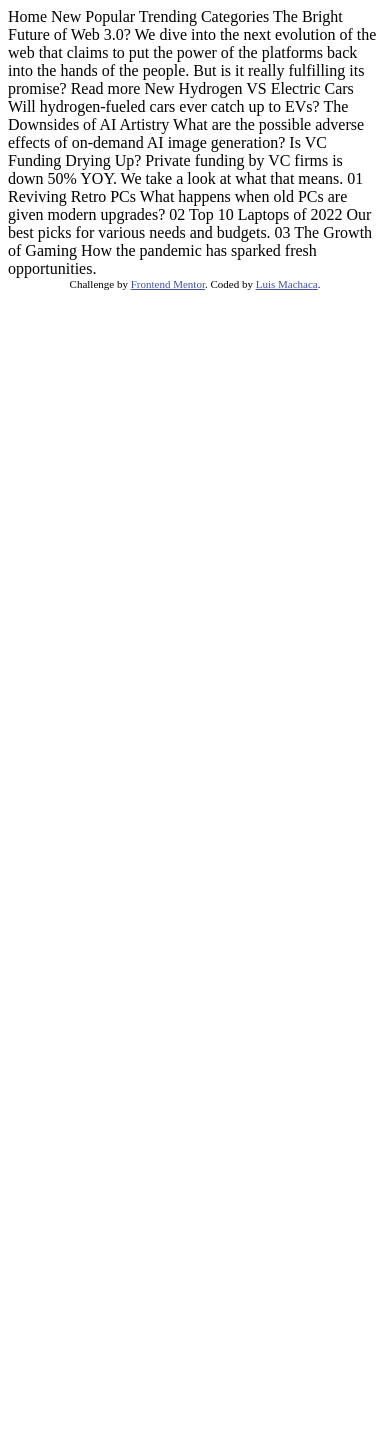
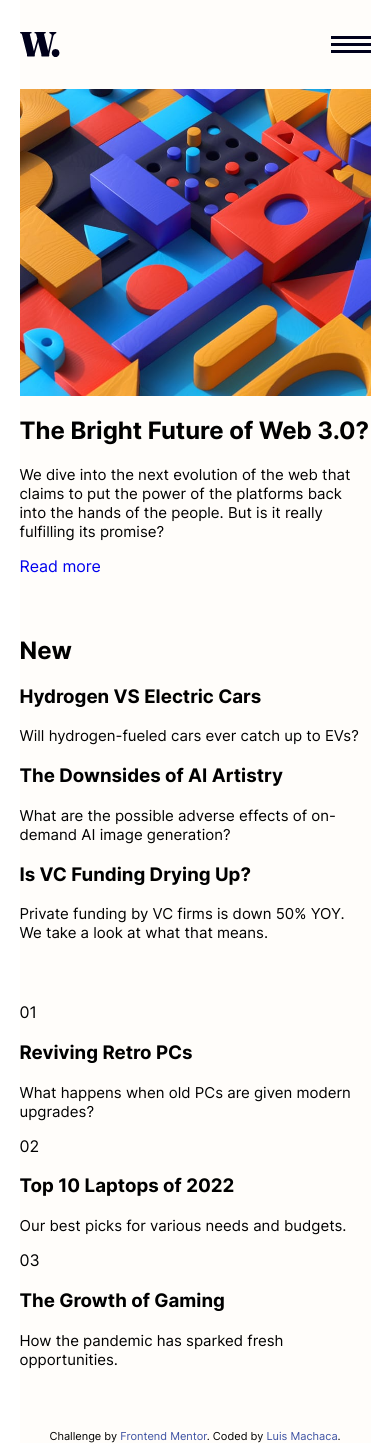
Before and after one commit to luismacode/news-homepage-main, a plain HTML site: page index.html in a window 390 px wide. Before the commit the page ends 844 px from the top, so only its background shows below. Drawn offline with Linux system fonts and the light colour scheme; files whose address does not match are found by name.

Commit message:
basic styles and added layout mobile menu

```diff
--- a/css/styles.css
+++ b/css/styles.css
@@ -1,3 +1,12 @@
+@font-face {
+  font-family: "Inter";
+  src: url(../assets/fonts/Inter-VariableFont.woff) format("woff"),
+    url(../assets/fonts/Inter-VariableFont.woff2) format("woff2");
+  font-weight: 100 900;
+  font-style: normal;
+  font-display: swap;
+}
+
 html {
   font-size: 10px;
 }
@@ -8,11 +17,107 @@ html {
 }
 body {
   font-size: 1.6rem;
+  margin: 0;
 }
-.attribution {
+p {
+  font-size: 1.5rem;
+}
+figure {
+  margin: 0;
+}
+img {
+  display: block;
+  max-width: 100%;
+}
+ul {
+  margin: 0;
+  list-style: none;
+}
+li {
+  padding-left: 0;
+}
+a {
+  text-decoration: none;
+}
+:root {
+  --soft-orange: hsl(35, 77%, 62%);
+  --soft-red: hsl(5, 85%, 63%);
+  --off-white: hsl(36, 100%, 99%);
+  --grayish-blue: hsl(233, 8%, 79%);
+  --dark-grayish-blue: hsl(236, 13%, 42%);
+  --very-dark-blue: hsl(240, 100%, 5%);
+  --very-dark-blue-transparency: hsl(240, 100%, 5%, 0.6);
+  --font-inter: "Inter", sans-serif;
+}
+
+.font-regular {
+  font-weight: 400;
+}
+.font-bold {
+  font-weight: 700;
+}
+.font-extrabold {
+  font-weight: 800;
+}
+.wrapper {
+  width: min(90%, 120rem);
+}
+.mx-auto {
+  margin-left: auto;
+  margin-right: auto;
+}
+.mb-6 {
+  margin-bottom: 6rem;
+}
+
+.homepage {
+  font-family: var(--font-inter);
+  background-color: var(--off-white);
+  min-height: 100vh;
+}
+
+.header {
+  display: flex;
+  align-items: center;
+  justify-content: space-between;
+  padding: 2em 0 2em 0;
+}
+.nav__menu {
+  display: none;
+  position: fixed;
+  width: 100vw;
+  height: 100vh;
+  background-color: var(--very-dark-blue-transparency);
+  top: 0;
+  left: 0;
+}
+.menu {
+  position: absolute;
+  background-color: var(--off-white);
+  width: 65%;
+  right: 0;
+  height: inherit;
+  padding-top: 10rem;
+  padding-left: 2rem;
+}
+.menu__item {
+  margin-bottom: 2.5rem;
+}
+.menu__link {
+  color: var(--dark-grayish-blue);
+  font-size: 1.65rem;
+  font-weight: 700;
+}
+.icon-close {
+  position: absolute;
+  top: 1.6em;
+  right: 1.3em;
+  z-index: 2;
+}
+.footer {
   font-size: 11px;
   text-align: center;
 }
-.attribution a {
+.attribution {
   color: hsl(228, 45%, 44%);
 }
--- a/index.html
+++ b/index.html
@@ -14,34 +14,111 @@
     <link rel="stylesheet" href="./css/styles.css" />
   </head>
   <body>
-    <header class="header"></header>
+    <div class="homepage wrapper mx-auto">
+      <header class="header">
+        <figure>
+          <img
+            src="./assets/images/logo.svg"
+            alt="logo"
+            width="40"
+            height="25"
+          />
+        </figure>
+        <nav class="nav">
+          <img src="./assets/images/icon-menu.svg" alt="menu" />
+          <div class="nav__menu">
+            <img
+              class="icon-close"
+              src="./assets/images/icon-menu-close.svg"
+              alt="icon-close"
+            />
+            <ul class="menu">
+              <li class="menu__item">
+                <a class="menu__link" href="#">Home</a>
+              </li>
+              <li class="menu__item"><a class="menu__link" href="#">New</a></li>
+              <li class="menu__item">
+                <a class="menu__link" href="#">Popular</a>
+              </li>
+              <li class="menu__item">
+                <a class="menu__link" href="#">Trending</a>
+              </li>
+              <li class="menu__item">
+                <a class="menu__link" href="#">Categories</a>
+              </li>
+            </ul>
+          </div>
+        </nav>
+      </header>
       <main class="main">
-      Home New Popular Trending Categories The Bright Future of Web 3.0? We dive
-      into the next evolution of the web that claims to put the power of the
-      platforms back into the hands of the people. But is it really fulfilling
-      its promise? Read more New Hydrogen VS Electric Cars Will hydrogen-fueled
-      cars ever catch up to EVs? The Downsides of AI Artistry What are the
-      possible adverse effects of on-demand AI image generation? Is VC Funding
-      Drying Up? Private funding by VC firms is down 50% YOY. We take a look at
-      what that means. 01 Reviving Retro PCs What happens when old PCs are given
-      modern upgrades? 02 Top 10 Laptops of 2022 Our best picks for various
-      needs and budgets. 03 The Growth of Gaming How the pandemic has sparked
-      fresh opportunities.
+        <section class="banner mb-6">
+          <img alt="banner" src="./assets/images/image-web-3-mobile.jpg" />
+          <div>
+            <h1 class="banner__title">The Bright Future of Web 3.0?</h1>
+            <p class="banner__text">
+              We dive into the next evolution of the web that claims to put the
+              power of the platforms back into the hands of the people. But is
+              it really fulfilling its promise?
+            </p>
+            <a class="button" href="#">Read more</a>
+          </div>
+        </section>
+        <section class="news mb-6">
+          <h2 class="news__title">New</h2>
+          <article class="post">
+            <h3 class="post__title">Hydrogen VS Electric Cars</h3>
+            <p>Will hydrogen-fueled cars ever catch up to EVs?</p>
+          </article>
+          <article class="post">
+            <h3 class="post__title">The Downsides of AI Artistry</h3>
+            <p>
+              What are the possible adverse effects of on-demand AI image
+              generation?
+            </p>
+          </article>
+          <article class="post">
+            <h3 class="post__title">Is VC Funding Drying Up?</h3>
+            <p>
+              Private funding by VC firms is down 50% YOY. We take a look at
+              what that means.
+            </p>
+          </article>
+        </section>
+        <div class="features mb-6">
+          <article class="card">
+            <span>01</span>
+            <h3>Reviving Retro PCs</h3>
+            <p>What happens when old PCs are given modern upgrades?</p>
+          </article>
+          <article class="card">
+            <span>02</span>
+            <h3>Top 10 Laptops of 2022</h3>
+            <p>Our best picks for various needs and budgets.</p>
+          </article>
+          <article class="card">
+            <span>03</span>
+            <h3>The Growth of Gaming</h3>
+            <p>How the pandemic has sparked fresh opportunities.</p>
+          </article>
+        </div>
       </main>
-    <footer class="attribution">
+      <footer class="footer">
         Challenge by
         <a
+          class="attribution"
           rel="noopener"
           href="https://www.frontendmentor.io?ref=challenge"
           target="_blank"
           >Frontend Mentor</a
         >. Coded by
         <a
+          class="attribution"
           rel="noopener"
           target="_blank"
           href="https://www.twitter.com/luismacode"
           >Luis Machaca</a
         >.
       </footer>
+    </div>
   </body>
 </html>
```
Also changed, not shown: assets/fonts/Inter-VariableFont_slnt,wght.ttf (deleted). Lines whose indentation alone changed are shown as unchanged.
